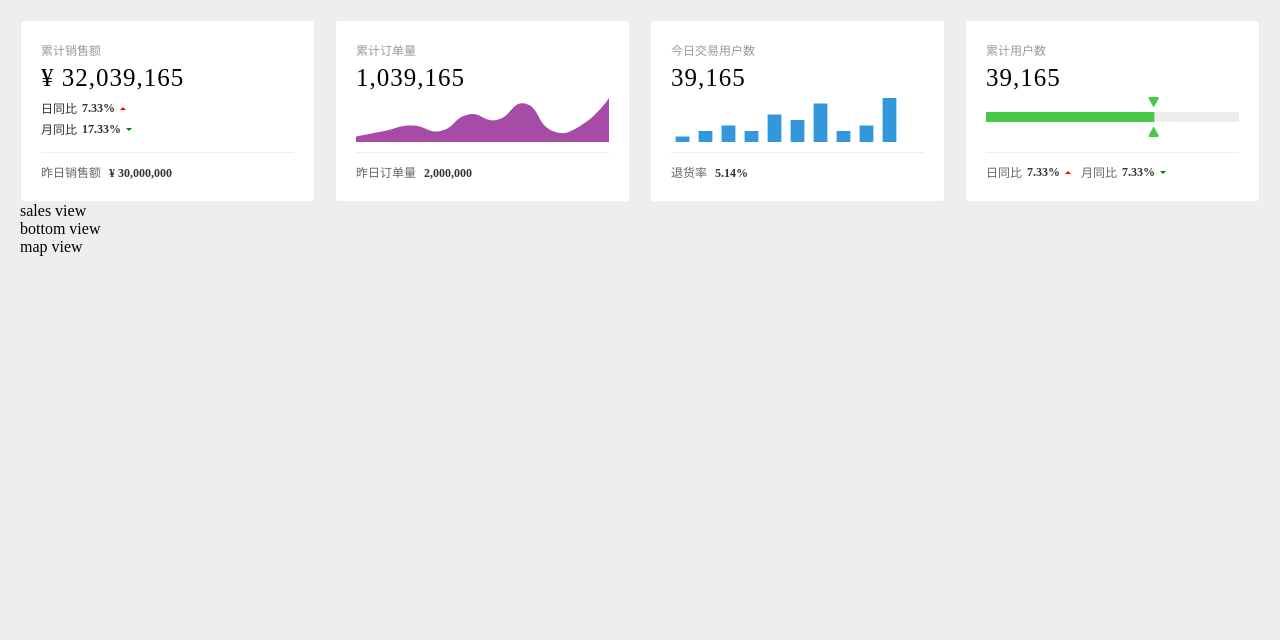
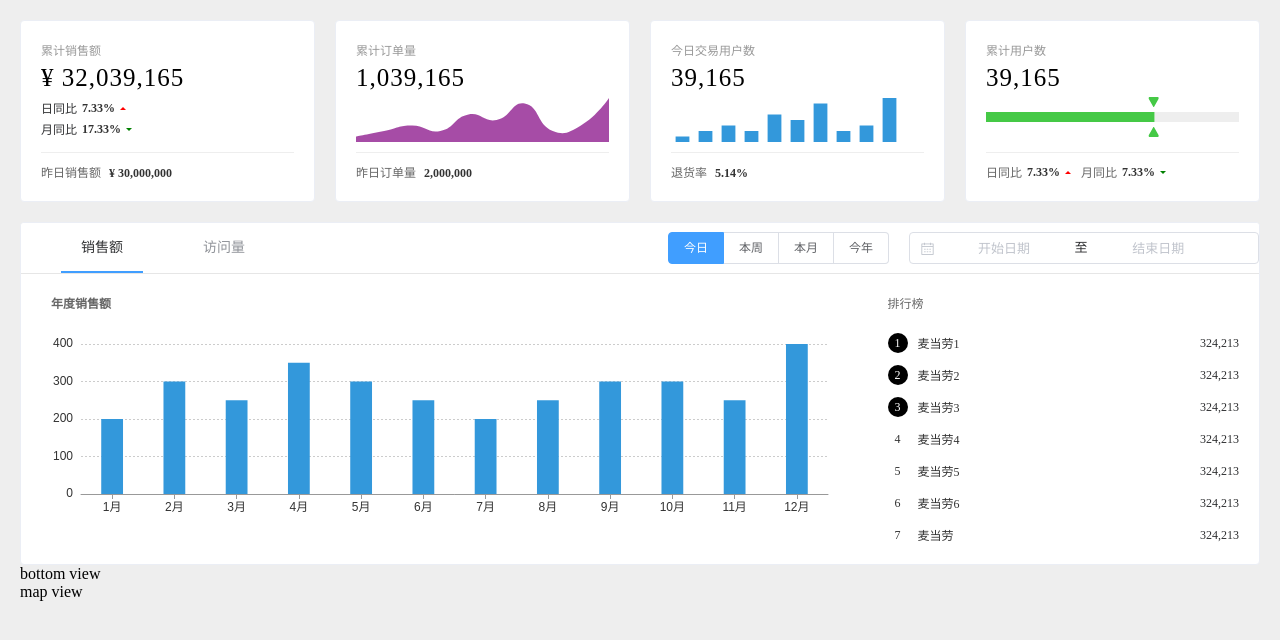
Before and after one commit to TsaiJie/imooc-datav-report, a Vue app: page /#/ in a window 1280 px wide. Shown: the top 640 px of the page. Built offline with nearby package versions, Linux system fonts and the light colour scheme.

Commit message:
sales-view 完成

```diff
--- a/src/components/SalesView/index.vue
+++ b/src/components/SalesView/index.vue
@@ -1,12 +1,283 @@
 <template>
-<div>sales view</div>
+  <div class="sales-view">
+    <el-card shadow="hover" :body-style="{padding: '0 0 20px 0'}">
+      <template v-slot:header>
+        <div class="menu-wrapper">
+          <el-menu class="sales-view-menu" mode="horizontal" :default-active="activeIndex" @select="onMenuSelect">
+            <el-menu-item index="1">销售额</el-menu-item>
+            <el-menu-item index="2">访问量</el-menu-item>
+          </el-menu>
+          <div class="menu-right">
+            <el-radio-group v-model="radioSelect" size="small">
+              <el-radio-button label="今日"/>
+              <el-radio-button label="本周"/>
+              <el-radio-button label="本月"/>
+              <el-radio-button label="今年"/>
+            </el-radio-group>
+            <el-date-picker
+              type="daterange"
+              v-model="date"
+              range-separator="至"
+              start-placeholder="开始日期"
+              end-placeholder="结束日期"
+              size="small"
+              :picker-options="pickOptions"
+              class="sales-view-date-picker"
+            />
+          </div>
+        </div>
+      </template>
+      <template>
+        <div class="sales-view-chart-wrapper">
+          <v-chart :options="chartOptions"></v-chart>
+          <div class="sales-view-list">
+            <div class="sales-view-title">排行榜</div>
+            <div class="list-item-wrapper">
+              <div class="list-item" v-for="item in rankData" :key="item.no">
+                <div :class="['list-item-no', +item.no <= 3 ? 'top-no':'']">{{ item.no }}</div>
+                <div class="list-item-name">{{ item.name }}</div>
+                <div class="list-item-money">{{ item.money }}</div>
+              </div>
+            </div>
+
+          </div>
+        </div>
+      </template>
+    </el-card>
+  </div>
 </template>
 
 <script>
 export default {
+  data () {
+    return {
+      activeIndex: '1',
+      radioSelect: '今日',
+      date: null,
+      pickOptions: {
+        shortcuts: [{
+          text: '最近一周',
+          onClick (picker) {
+            const start = new Date()
+            const end = new Date()
+            start.setTime(start.getTime() - 3600 * 24 * 1000 * 7)
+            picker.$emit('pick', [start, end], true)
+          }
+        }, {
+          text: '最近一个月',
+          onClick (picker) {
+            const start = new Date()
+            const end = new Date()
+            start.setTime(start.getTime() - 3600 * 24 * 1000 * 30)
+            picker.$emit('pick', [start, end], true)
+          }
+        }, {
+          text: '最近三个月',
+          onClick (picker) {
+            const start = new Date()
+            const end = new Date()
+            start.setTime(start.getTime() - 3600 * 24 * 1000 * 30 * 3)
+            picker.$emit('pick', [start, end], true)
+          }
+        }
+        ]
+      },
+      chartOptions: {
+        title: {
+          text: '年度销售额',
+          textStyle: {
+            fontSize: 12,
+            color: '#666'
+          },
+          left: 25,
+          top: 20
+        },
+        xAxis: {
+          type: 'category',
+          data: ['1月', '2月', '3月', '4月', '5月', '6月', '7月', '8月', '9月', '10月', '11月', '12月'],
+          axisTick: {
+            alignWithLabel: true,
+            lineStyle: {
+              color: '#999'
+            }
+          },
+          axisLine: {
+            lineStyle: {
+              color: '#999'
+            }
+          },
+          axisLabel: {
+            color: '#333'
+          }
+        },
+        yAxis: {
+          axisLine: {
+            show: false
+          },
+          axisTick: {
+            show: false
+          },
+          splitLine: {
+            lineStyle: {
+              type: 'dotted',
+              color: '#ccc'
+            }
+          }
+        },
+        series: [{
+          type: 'bar',
+          barWidth: '35%',
+          data: ['200', '300', '250', '350', '300', '250', '200', '250', '300', '300', '250', '400'],
+          color: ['#3398DB']
+        }],
+        grid: {
+          top: 70,
+          left: 60,
+          right: 60,
+          bottom: 50
+        }
+      },
+      rankData: [
+        {
+          no: 1,
+          name: '麦当劳1',
+          money: '324,213'
+        },
+        {
+          no: 2,
+          name: '麦当劳2',
+          money: '324,213'
+        },
+        {
+          no: 3,
+          name: '麦当劳3',
+          money: '324,213'
+        },
+        {
+          no: 4,
+          name: '麦当劳4',
+          money: '324,213'
+        },
+        {
+          no: 5,
+          name: '麦当劳5',
+          money: '324,213'
+        },
+        {
+          no: 6,
+          name: '麦当劳6',
+          money: '324,213'
+        },
+        {
+          no: 7,
+          name: '麦当劳',
+          money: '324,213'
+        }
+      ]
+    }
+  },
+  methods: {
+    onMenuSelect (index) {
+      console.log(index)
+    }
+  }
 }
 </script>
 
 <style lang="scss" scoped>
+.sales-view {
+  margin-top: 20px;
 
+  .menu-wrapper {
+    position: relative;
+    display: flex;
+
+    .sales-view-menu {
+      width: 100%;
+      padding-left: 20px;
+
+      .el-menu-item {
+        height: 50px;
+        line-height: 50px;
+        margin: 0 20px;
+      }
+    }
+
+    .menu-right {
+      position: absolute;
+      top: 0;
+      right: 0;
+      height: 50px;
+      display: flex;
+      align-items: center;
+      justify-content: flex-end;
+
+      .sales-view-date-picker {
+        margin-left: 20px;
+      }
+    }
+  }
+
+  .sales-view-chart-wrapper {
+    display: flex;
+    height: 270px;
+
+    .echarts {
+      flex: 0 0 70%;
+      width: 70%;
+    }
+
+    .sales-view-list {
+      flex: 1;
+      width: 100%;
+      height: 100%;
+      overflow: hidden;
+
+      .sales-view-title {
+        margin-top: 20px;
+        font-size: 12px;
+        color: #666;
+        font-weight: 500;
+      }
+
+      .list-item-wrapper {
+        margin-top: 15px;
+
+        .list-item {
+          display: flex;
+          align-items: center;
+          font-size: 12px;
+          height: 20px;
+          padding: 6px 20px 6px 0;
+
+          .list-item-no {
+            display: flex;
+            align-items: center;
+            justify-content: center;
+            width: 20px;
+            height: 20px;
+            color: #333;
+
+            &.top-no {
+              background: #000;
+              border-radius: 50%;
+              color: #fff;
+              font-weight: 500;
+            }
+          }
+
+          .list-item-name {
+            margin-left: 10px;
+            color: #333;
+          }
+
+          .list-item-money {
+            flex: 1;
+            text-align: right;
+          }
+        }
+      }
+    }
+  }
+}
 </style>
--- a/src/style/index.css
+++ b/src/style/index.css
@@ -2,3 +2,7 @@
     width: 100%;
     height: 100%;
 }
+.el-card__header {
+    border-bottom: none;
+    padding: 0;
+}
```
Also changed, not shown: src/plugins/element.js (+6 -1 lines).
